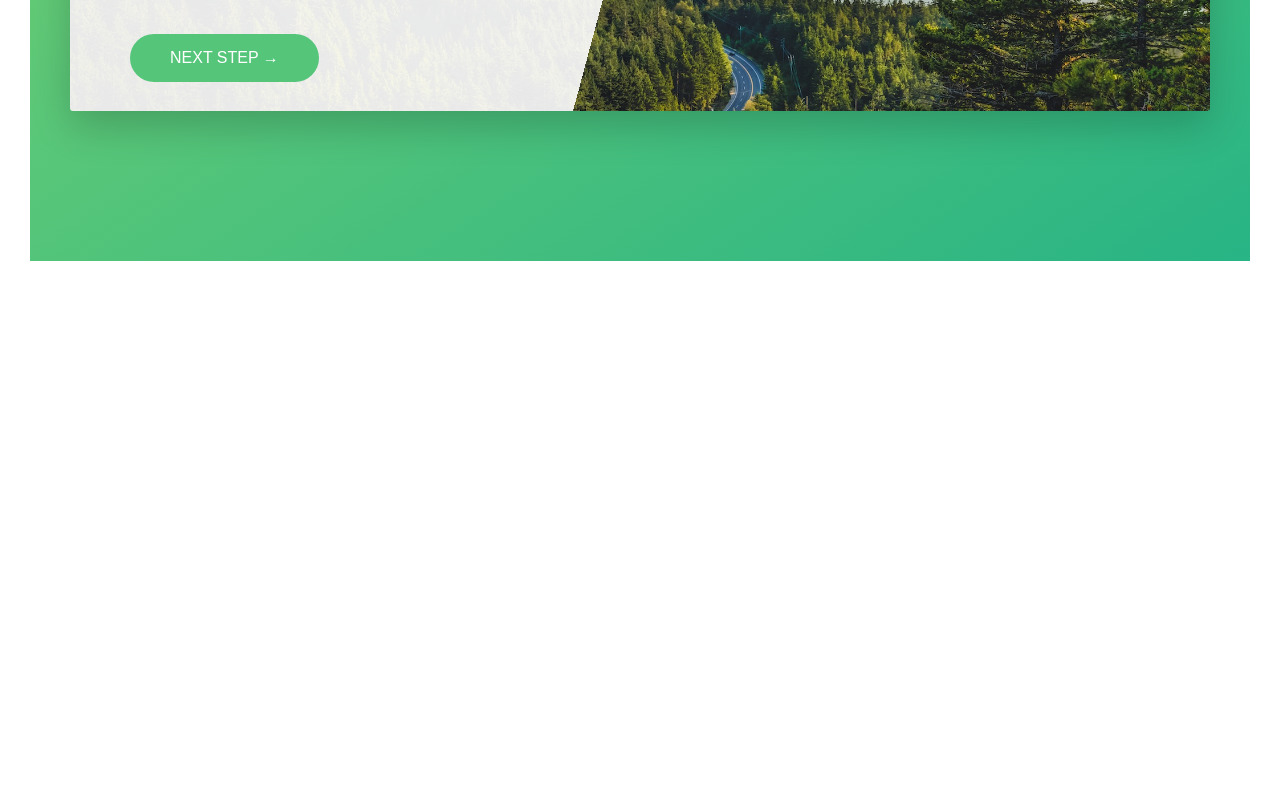
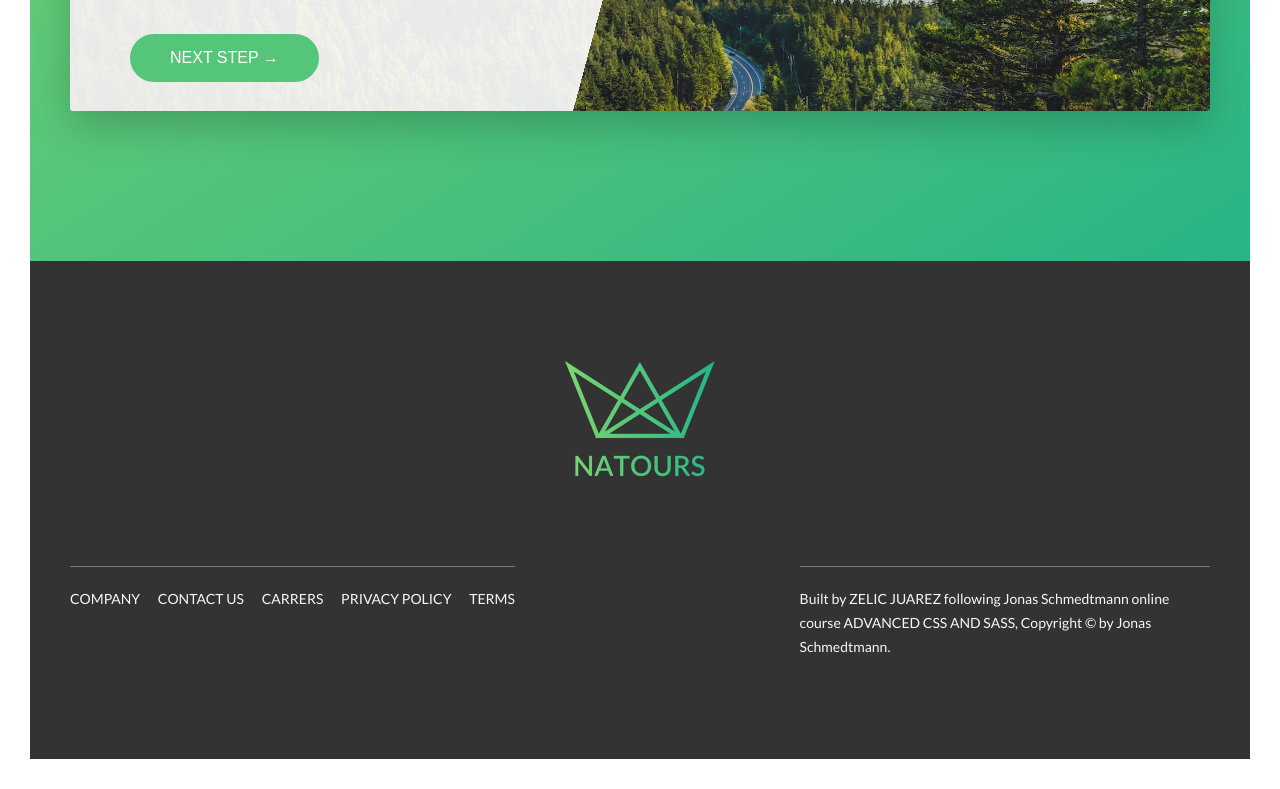
Before and after one commit to ZelicJuarez/Natours, a website: page index.html in a window 1280 px wide. Shown: the part 5168-5957 px from the top of the page. Before the commit the page ends 5459 px from the top, so only its background shows below. Drawn offline with Linux system fonts and the light colour scheme.

Commit message:
Building the Footer

```diff
--- a/index.html
+++ b/index.html
@@ -379,6 +379,43 @@
       </section>
     </main>
 
+    <footer class="footer">
+      <div class="footer__logo-box">
+        <img src="img/logo-green-2x.png" alt="Full logo" class="footer__logo" />
+      </div>
+      <div class="row">
+        <div class="col-1-of-2">
+          <div class="footer__navigation">
+            <ul class="footer__list">
+              <li class="footer__item">
+                <a href="#" class="footer__link">Company</a>
+              </li>
+              <li class="footer__item">
+                <a href="#" class="footer__link">Contact us</a>
+              </li>
+              <li class="footer__item">
+                <a href="#" class="footer__link">Carrers</a>
+              </li>
+              <li class="footer__item">
+                <a href="#" class="footer__link">Privacy policy</a>
+              </li>
+              <li class="footer__item">
+                <a href="#" class="footer__link">Terms</a>
+              </li>
+            </ul>
+          </div>
+        </div>
+        <div class="col-1-of-2">
+          <p class="footer__copyright">
+            Built by <a href="#" class="footer__link">Zelic Juarez</a> following
+            Jonas Schmedtmann online course
+            <a href="#" class="footer__link">Advanced CSS and Sass</a>,
+            Copyright &copy; by Jonas Schmedtmann.
+          </p>
+        </div>
+      </div>
+    </footer>
+
     <!--
     <section class="grid-test">
       <div class="row">
--- a/sass/abstracts/_variables.scss
+++ b/sass/abstracts/_variables.scss
@@ -12,6 +12,7 @@ $color-tertiary-dark: #5643fa;
 
 $color-grey-dark: #777;
 $color-grey-dark-2: #999;
+$color-grey-dark-3: #333;
 
 $color-white: #fff;
 $color-black: #000;
--- /dev/null
+++ b/sass/layout/_footer.scss
@@ -0,0 +1,61 @@
+.footer {
+  background-color: $color-grey-dark-3;
+  padding: 10rem 0;
+  font-size: 1.4rem;
+  color: $color-grey-light-1;
+
+  &__logo-box {
+    text-align: center;
+    margin-bottom: 8rem;
+  }
+
+  &__logo {
+    width: 15rem;
+    height: auto;
+  }
+
+  &__navigation {
+    border-top: 0.1rem solid $color-grey-dark;
+    padding-top: 2rem;
+    display: inline-block;
+  }
+
+  &__list {
+    list-style: none;
+  }
+
+  &__item {
+    display: inline-block;
+
+    &:not(:last-child) {
+      margin-right: 1.5rem;
+    }
+  }
+
+  &__link {
+    &:link,
+    &:visited {
+      color: $color-grey-light-1;
+      background-color: $color-grey-dark-3;
+      text-decoration: none;
+      text-transform: uppercase;
+      display: inline-block;
+      transition: all 0.2s;
+    }
+
+    &:hover,
+    &:active {
+      color: $color-primary;
+      box-shadow: 0 1rem 2rem rgba($color-black, 0.4);
+      transform: rotate(5deg) scale(1.3);
+    }
+  }
+
+  &__copyright {
+    color: inherit;
+    border-top: 0.1rem solid $color-grey-dark;
+    padding-top: 2rem;
+    width: 76%;
+    float: right;
+  }
+}
--- a/sass/main.scss
+++ b/sass/main.scss
@@ -15,6 +15,7 @@
 @import "components/form";
 @import "components/story";
 
+@import "layout/footer";
 @import "layout/grid";
 @import "layout/header";
 
```
Also changed, not shown: css/style.css.
